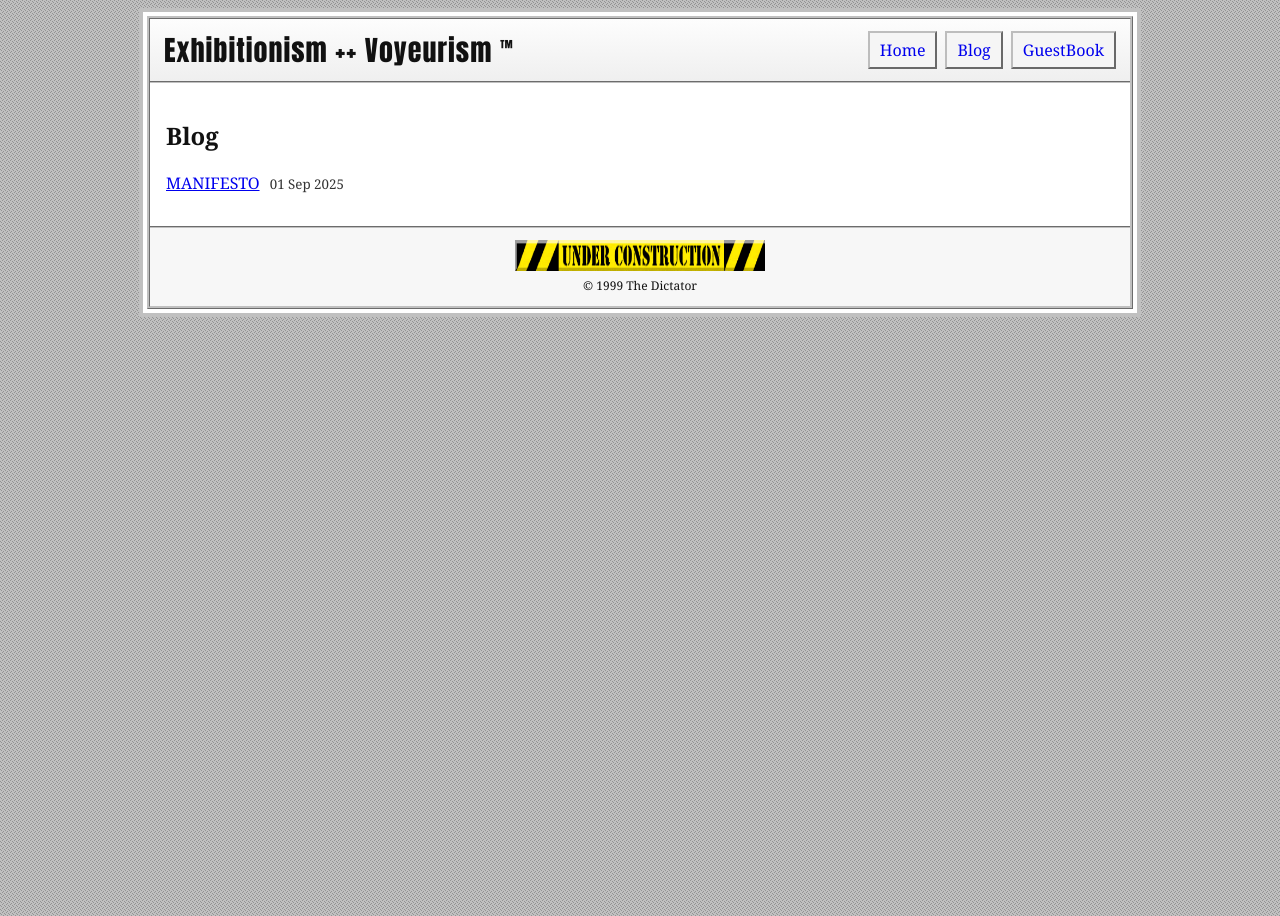
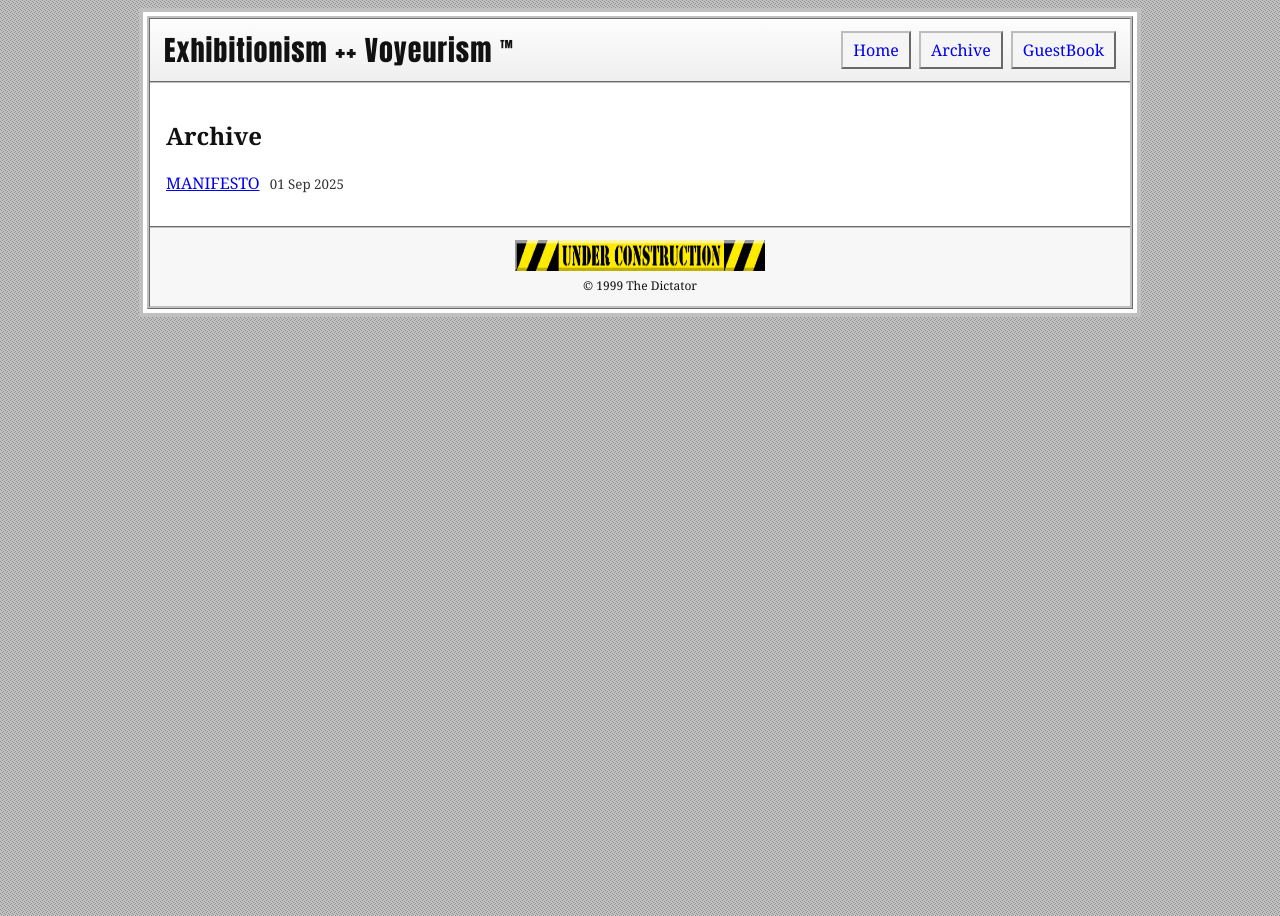
Before and after one commit to skailasa/exvo, a Jekyll site: the page built from archive.html, in a window 1280 px wide. Built offline with Jekyll 4.4.1, drawn with Linux system fonts in a browser that asks for light colours.

Commit message:
Small edits

```diff
--- a/_includes/header.html
+++ b/_includes/header.html
@@ -2,7 +2,7 @@
   <div class="logo">Exhibitionism ++ Voyeurism <span>™</span></div>
   <ul class="nav">
     <li><a href="{{ '/' | relative_url }}">Home</a></li>
-    <li><a href="{{ '/archive.html' | relative_url }}">Blog</a></li>
+    <li><a href="{{ '/archive.html' | relative_url }}">Archive</a></li>
     <li><a href="{{ '/guestbook.html' | relative_url }}">GuestBook</a></li>
   </ul>
 </div>
--- a/archive.html
+++ b/archive.html
@@ -3,7 +3,7 @@ layout: default
 title: Blog Archive
 permalink: /archive.html
 ---
-<h2>Blog</h2>
+<h2>Archive</h2>
 <ul class="postlist">
 {% for post in site.posts %}
   <li><a href="{{ post.url | relative_url }}">{{ post.title }}</a> <small>{{ post.date | date: "%d %b %Y" }}</small></li>
--- a/index.html
+++ b/index.html
@@ -12,7 +12,7 @@ title: Features
     </div>
   </div>
   <div class="hero-right">
-    <div class="marquee"><span>Prepare for the Holiday Extravaganza! • Blogs • Guestbooks </span></div>
+    <div class="marquee"><span>Prepare for the Holiday Extravaganza! </span></div>
     <div class="stickers">
       <img src="assets/gifs/Praise_the_Lord98.gif" alt="Sticker" />
       <img src="assets/gifs/WELCOMERAINBOW.gif" alt="Sticker" />
@@ -23,7 +23,7 @@ title: Features
 
 <section class="split">
   <div>
-    <h3>Latest Blog Posts</h3>
+    <h3>Latest Posts</h3>
     <ul class="postlist">
       {% for post in site.posts limit:5 %}
       <li>
@@ -35,6 +35,6 @@ title: Features
   </div>
   <div>
     <h3>GuestBook</h3>
-    <p><a class="btn" href="{{ '/guestbook.html' | relative_url }}">Sign Guestbook »</a></p>
+    <p><a class="btn" href="{{ '/guestbook.html' | relative_url }}">Sign GuestBook »</a></p>
   </div>
 </section>
```
